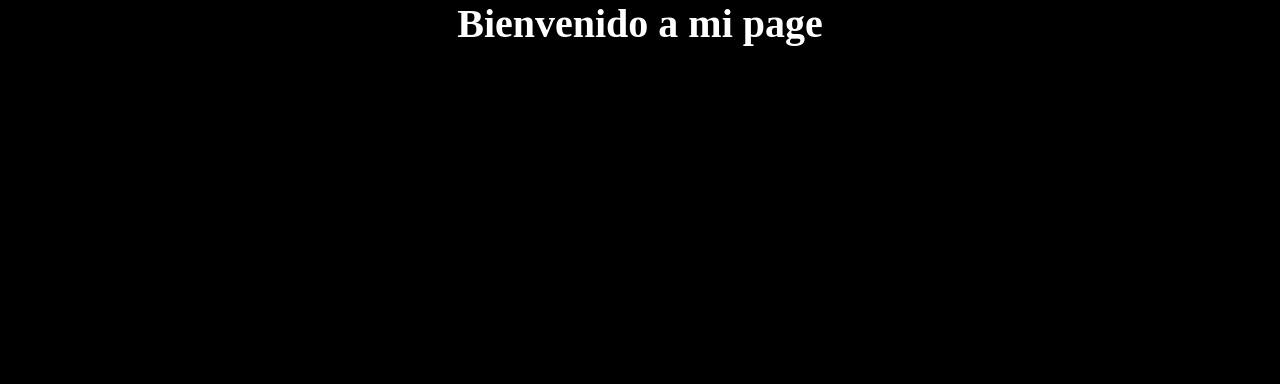
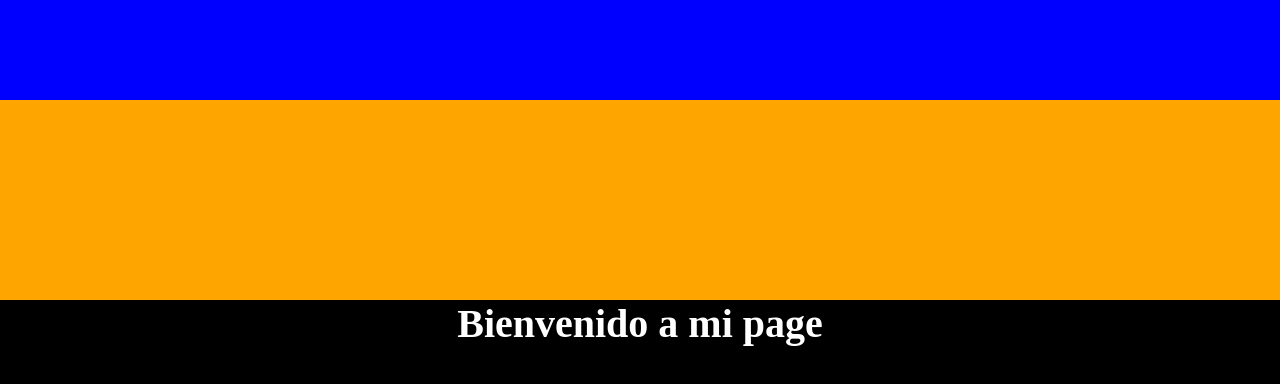
Before and after one commit to MartinRobles410/repo-prueba, a plain HTML site: page index.html in a window 1280 px wide. Drawn offline with Linux system fonts and the light colour scheme.

Commit message:
tercera version Nueva rama

```diff
--- a/css/style.css
+++ b/css/style.css
@@ -13,3 +13,19 @@ h1{
 body{
     background-color: black;
 }
+
+header{
+    height: 300px;
+    background-color: orange;
+
+}
+
+
+nav{
+    height: 100px;
+    background-color: blue;
+}
+
+main{
+    height: 400px;
+}
--- a/index.html
+++ b/index.html
@@ -8,6 +8,16 @@
     <link rel="stylesheet" href="./css/style.css">
 </head>
 <body>
-    <h1>Bienvenido a mi page</h1>
+    <header>
+        <nav>
+
+        </nav>
+    </header>
+    <main>
+        <h1>Bienvenido a mi page</h1>
+    </main>
+    <footer>
+
+    </footer>
 </body>
 </html>
```
